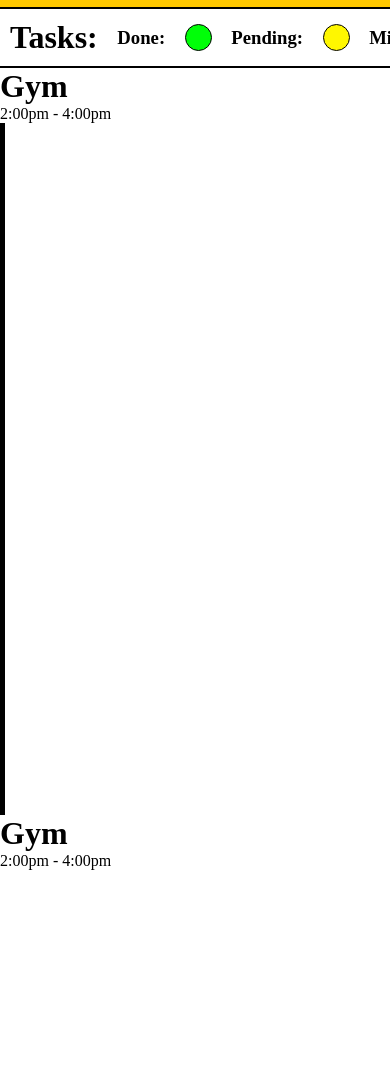
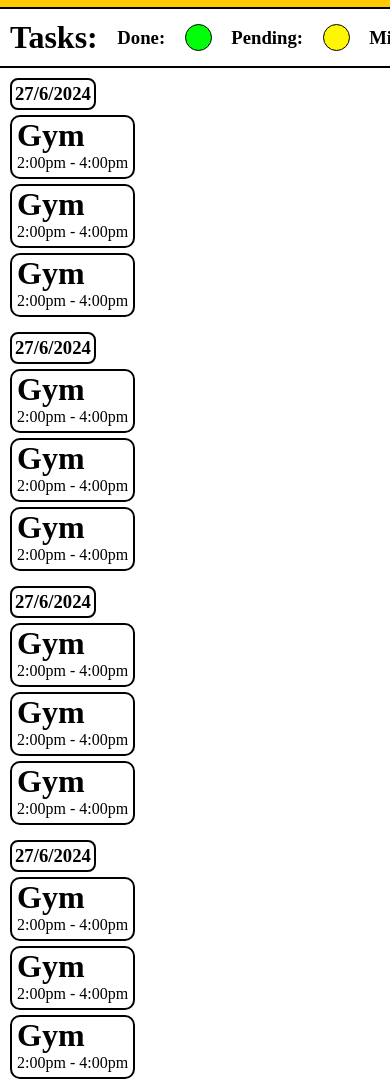
Before and after one commit to jhh977/To-Do-List, a plain HTML site: page index.html in a window 390 px wide. Shown: the part 45-1126 px from the top of the page. Before the commit the page ends 915 px from the top, so only its background shows below. Drawn offline with Linux system fonts and the light colour scheme.

Commit message:
styled main content and made them responsive

```diff
--- a/Styles/styles.css
+++ b/Styles/styles.css
@@ -81,29 +81,51 @@ body{
     display: inline-block;
   }
 
-  .tasks{
-    display: flex;
-    flex-direction: row;
-
-  }
 
   .v-line{
     border-left: 5px solid black;
-    margin-right: 10px;
     min-height: 82vh;
   }
 
-.done{
-    flex-grow: 1;
+.tasks{
+    display: flex;
+    flex-direction: column;
+    margin: 10px;
 }
 
-.not-done{
-    flex-grow: 1;
+.single-day{
+    display: flex;
+    flex-direction: column;
+    justify-content: flex-start;
+    align-items: flex-start;
+    margin-bottom: 10px;
+}
+
+.task-date{
+    border: 2px solid black;
+    border-radius: 8px;
+    margin-bottom: 5px;
+    padding: 3px;
+}
+
+.task-list{
+    display: flex;
+    flex-direction: row;
+}
+
+.task{
+    border: 2px solid black;
+    border-radius: 10px;
+    padding: 0 5px 5px 5px;
+    margin-right: 5px;
 }
 
   @media screen and (max-width:600px) {
 
-    .tasks{
-        flex-direction: column;
+.task-list{
+    flex-direction: column;
+}
+    .task{
+        margin-bottom: 5px;
     }
   }
--- a/index.html
+++ b/index.html
@@ -46,14 +46,85 @@
             </div>
         </div>
         <div class="tasks">
-            <div class="not-done">
+            <div class="single-day">
+                <div class="task-date"><h3>27/6/2024</h3></div>
+                <div class="task-list">
+                    <div class="task">
+                        <h1>Gym</h1>
+                        <p>2:00pm - 4:00pm</p>
+                    </div>
+                    <div class="task">
+                        <h1>Gym</h1>
+                        <p>2:00pm - 4:00pm</p>
+                    </div>
                     <div class="task">
                         <h1>Gym</h1>
                         <p>2:00pm - 4:00pm</p>
                     </div>
                 </div>
-            <div class="v-line"></div>
-            <div class="done">
+            </div>
+            <div class="single-day">
+                <div class="task-date"><h3>27/6/2024</h3></div>
+                <div class="task-list">
+                    <div class="task">
+                        <h1>Gym</h1>
+                        <p>2:00pm - 4:00pm</p>
+                    </div>
+                    <div class="task">
+                        <h1>Gym</h1>
+                        <p>2:00pm - 4:00pm</p>
+                    </div>
+                    <div class="task">
+                        <h1>Gym</h1>
+                        <p>2:00pm - 4:00pm</p>
+                    </div>
+                </div>
+            </div>
+            <div class="single-day">
+                <div class="task-date"><h3>27/6/2024</h3></div>
+                <div class="task-list">
+                    <div class="task">
+                        <h1>Gym</h1>
+                        <p>2:00pm - 4:00pm</p>
+                    </div>
+                    <div class="task">
+                        <h1>Gym</h1>
+                        <p>2:00pm - 4:00pm</p>
+                    </div>
+                    <div class="task">
+                        <h1>Gym</h1>
+                        <p>2:00pm - 4:00pm</p>
+                    </div>
+                </div>
+            </div>
+            <div class="single-day">
+                <div class="task-date"><h3>27/6/2024</h3></div>
+                <div class="task-list">
+                    <div class="task">
+                        <h1>Gym</h1>
+                        <p>2:00pm - 4:00pm</p>
+                    </div>
+                    <div class="task">
+                        <h1>Gym</h1>
+                        <p>2:00pm - 4:00pm</p>
+                    </div>
+                    <div class="task">
+                        <h1>Gym</h1>
+                        <p>2:00pm - 4:00pm</p>
+                    </div>
+                </div>
+            </div>
+            <div class="single-day">
+                <div class="task-date"><h3>27/6/2024</h3></div>
+                <div class="task-list">
+                    <div class="task">
+                        <h1>Gym</h1>
+                        <p>2:00pm - 4:00pm</p>
+                    </div>
+                    <div class="task">
+                        <h1>Gym</h1>
+                        <p>2:00pm - 4:00pm</p>
+                    </div>
                     <div class="task">
                         <h1>Gym</h1>
                         <p>2:00pm - 4:00pm</p>
@@ -61,6 +132,8 @@
                 </div>
             </div>
         </div>
+        </div>
+    </div>
     <script src="Scripts/scripts.js"></script>
 </body>
 </html>
```
Lines whose indentation alone changed are shown as unchanged.
